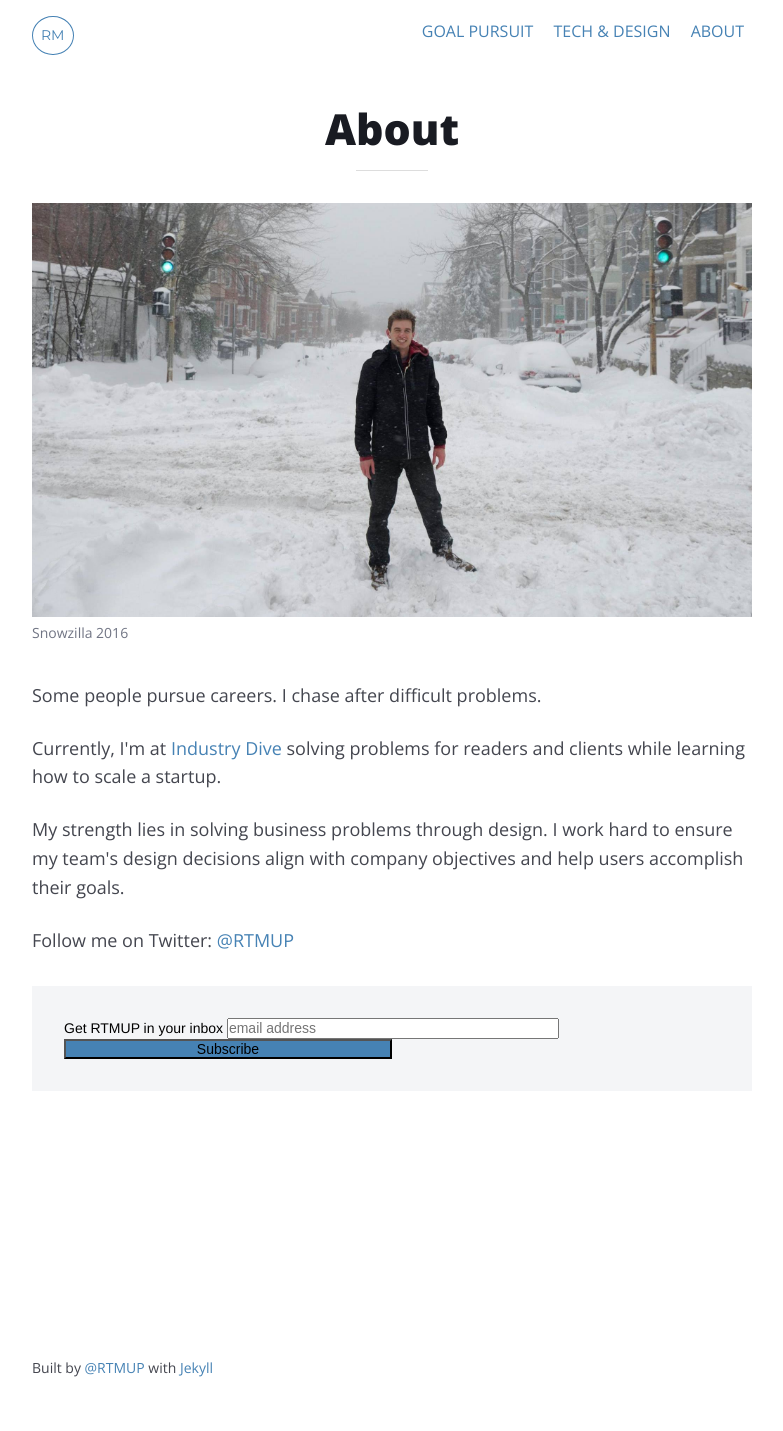
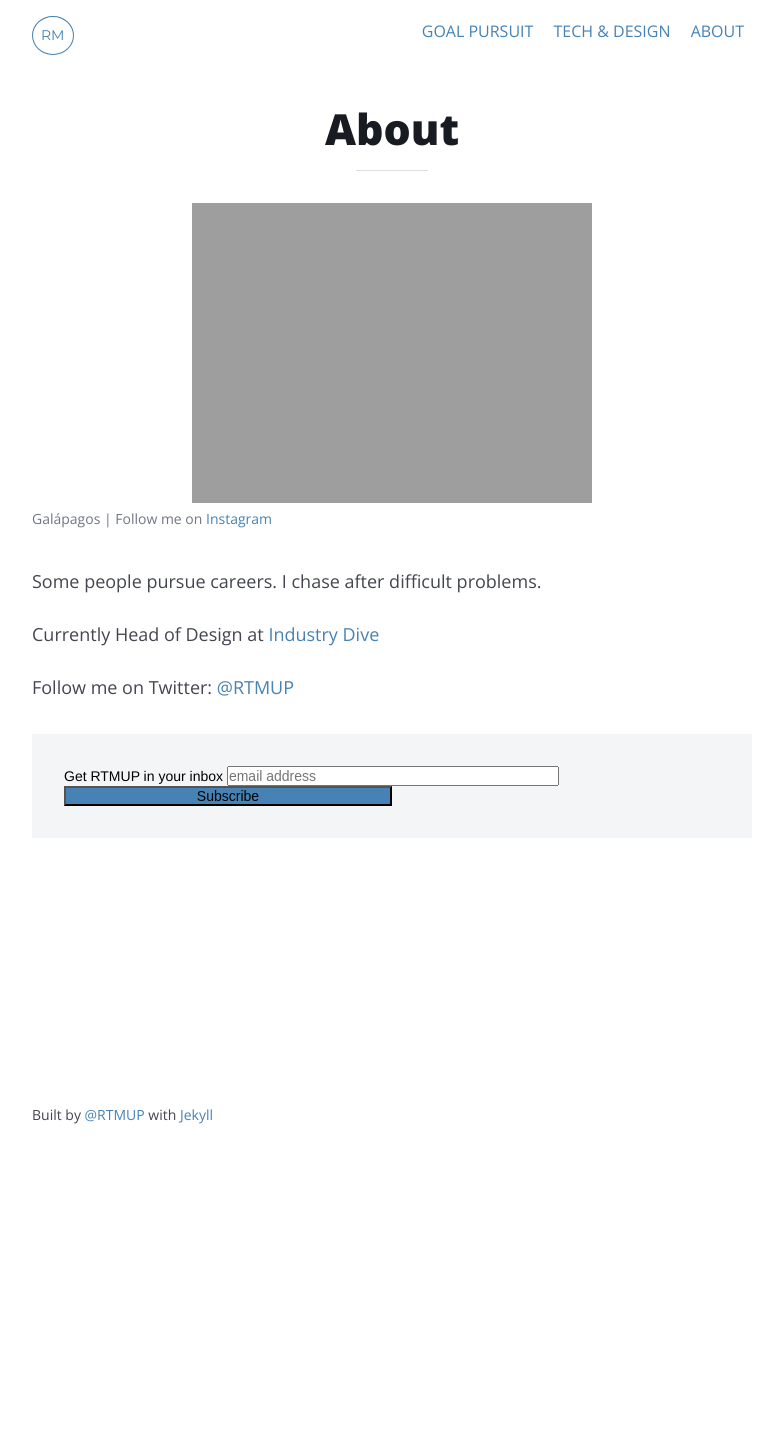
Before and after one commit to mcknightlabs/rtmup, a Jekyll site: the page built from about.html, in a window 1280 px wide. Shown: the whole page, without its empty margins (248-1031 px from the left). Built offline with Jekyll 4.4.1, drawn with Linux system fonts in a browser that asks for light colours; comment, search, counter and statistics services are not loaded; after the commit the page ends 1178 px from its top, so only the background shows below that.

Commit message:
updates about page

```diff
--- a/about.html
+++ b/about.html
@@ -4,15 +4,13 @@ title: About
 ---
 
 <figure>
-<img src="{{ site.github.url }}/media/img/headshot.jpg">
-<figcaption>Snowzilla 2016</figcaption>
+<img src="{{ site.github.url }}/media/img/headshot-2.jpg">
+<figcaption>Galápagos | Follow me on <a href="https://www.instagram.com/rtmup/">Instagram</a></figcaption>
 </figure>
 
 <p>Some people pursue careers. I chase after difficult problems.</p>
 
-<p>Currently, I'm at <a href="http://industrydive.com/">Industry Dive</a> solving problems for readers and clients while learning how to scale a startup.</p>
-
-<p>My strength lies in solving business problems through design. I work hard to ensure my team's design decisions align with company objectives and help users accomplish their goals.</p>
+<p>Currently Head of Design at <a href="http://industrydive.com/">Industry Dive</a></p>
 
 <p>Follow me on Twitter: <a href="https://twitter.com/rtmup">@RTMUP</a></p>
 
```
Also changed, not shown: media/img/headshot.jpg (deleted).
